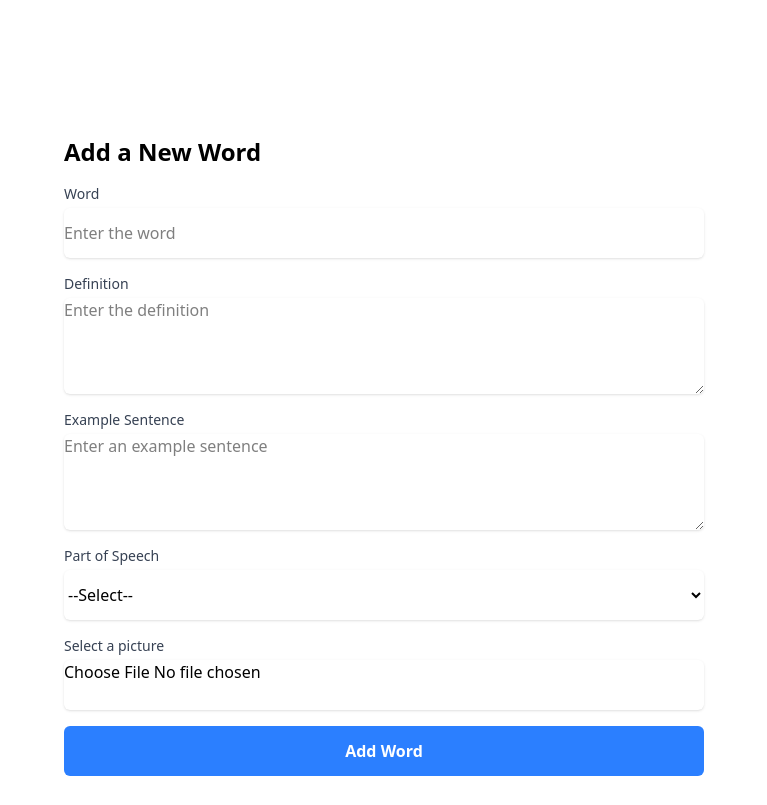
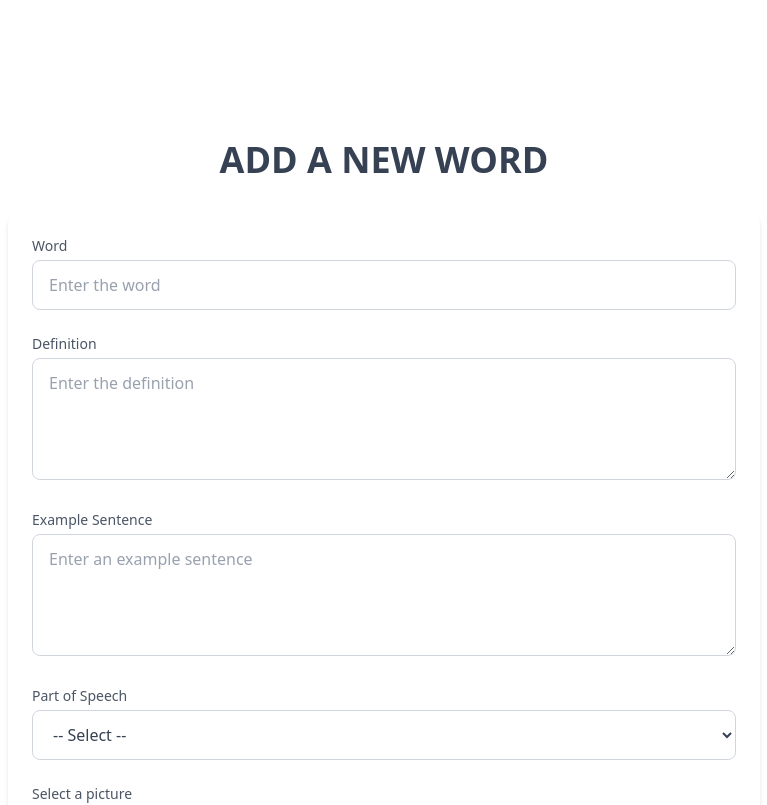
Before and after one commit to lazalajochy/english-app, a React (Vite) app: page /english-app/dashboard in a window 1280 px wide. Shown: the part 680-1485 px from the top of the page, without its empty margins (256-1023 px from the left). Built offline with nearby package versions, Linux system fonts and the light colour scheme; sample sign-in values are in the browser's storage.

Commit message:
update the view-2

```diff
--- a/src/components/AddWord.tsx
+++ b/src/components/AddWord.tsx
@@ -2,7 +2,6 @@ import { useState } from "react";
 import request from "../utils/request";
 import { RootState } from "../store";
 import { useSelector } from "react-redux";
-import { motion } from "framer-motion";
 
 
 export const AddWord = () => {
@@ -55,82 +54,85 @@ export const AddWord = () => {
     };
 
     return (
-        <motion.div
-            initial={{ opacity: 0, y: 40 }}
-            animate={{ opacity: 1, y: 0 }}
-            transition={{ duration: 0.6, ease: "easeOut" }}
-            className="max-w-2xl mx-auto p-4"
-            id="Addword"
-        >
-                <h1 className="text-2xl font-bold mb-4">Add a New Word</h1>
-                <form className="space-y-4" onSubmit={sendData}>
+        <div id="Addword" className="w-full bg-white py-5">
+            <div className="max-w-[800px] mx-auto px-6">
+                <p className="text-gray-700 font-extrabold text-3xl sm:text-4xl text-center uppercase mb-8">
+                    Add a New Word
+                </p>
+
+                <form className="space-y-6  p-6 rounded-xl shadow-md" onSubmit={sendData}>
                     <div>
-                        <label className="block text-sm font-medium text-gray-700">Word</label>
+                        <label className="block text-sm font-medium text-gray-600 mb-1">Word</label>
                         <input
                             type="text"
                             name="word"
                             value={word.word}
                             onChange={handleChange}
-                            className="mt-1 block w-full h-[50px] border-gray-300 rounded-md shadow-sm focus:border-blue-500 focus:ring-blue-500"
                             placeholder="Enter the word"
+                            className="w-full rounded-lg border border-gray-300 focus:border-blue-500 focus:ring-blue-500 focus:ring-2 px-4 py-3 text-gray-700 placeholder-gray-400 transition"
                         />
                     </div>
+
                     <div>
-                        <label className="block text-sm font-medium text-gray-700">Definition</label>
+                        <label className="block text-sm font-medium text-gray-600 mb-1">Definition</label>
                         <textarea
                             name="definition"
                             value={word.definition}
                             onChange={handleChange}
-                            className="mt-1 block w-full border-gray-300 rounded-md shadow-sm focus:border-blue-500 focus:ring-blue-500"
                             placeholder="Enter the definition"
                             rows={4}
+                            className="w-full rounded-lg border border-gray-300 focus:border-blue-500 focus:ring-blue-500 focus:ring-2 px-4 py-3 text-gray-700 placeholder-gray-400 transition"
                         ></textarea>
                     </div>
+
                     <div>
-                        <label className="block text-sm font-medium text-gray-700">Example Sentence</label>
+                        <label className="block text-sm font-medium text-gray-600 mb-1">Example Sentence</label>
                         <textarea
                             name="example"
                             value={word.example}
                             onChange={handleChange}
-                            className="mt-1 block w-full border-gray-300 rounded-md shadow-sm focus:border-blue-500 focus:ring-blue-500"
                             placeholder="Enter an example sentence"
                             rows={4}
+                            className="w-full rounded-lg border border-gray-300 focus:border-blue-500 focus:ring-blue-500 focus:ring-2 px-4 py-3 text-gray-700 placeholder-gray-400 transition"
                         ></textarea>
                     </div>
+
                     <div>
-                        <label className="block text-sm font-medium text-gray-700">Part of Speech</label>
+                        <label className="block text-sm font-medium text-gray-600 mb-1">Part of Speech</label>
                         <select
                             name="partOfSpeech"
                             value={word.partOfSpeech}
                             onChange={handleChange}
-                            className="mt-1 block w-full h-[50px] border-gray-300 rounded-md shadow-sm focus:border-blue-500 focus:ring-blue-500"
+                            className="w-full rounded-lg border border-gray-300 focus:border-blue-500 focus:ring-blue-500 focus:ring-2 px-4 py-3 text-gray-700 transition"
                         >
-                            <option value="">--Select--</option>
+                            <option value="">-- Select --</option>
                             <option value="noun">Noun</option>
                             <option value="verb">Verb</option>
                             <option value="adjective">Adjective</option>
                             <option value="adverb">Adverb</option>
                         </select>
                     </div>
+
                     <div>
-                        <label className="block text-sm font-medium text-gray-700">Select a picture</label>
+                        <label className="block text-sm font-medium text-gray-600 mb-1">Select a picture</label>
                         <input
                             type="file"
                             accept="image/*"
                             onChange={handleFileChange}
-                            className="mt-1 block w-full h-[50px] border-gray-300 rounded-md shadow-sm focus:border-blue-500 focus:ring-blue-500"
+                            className="w-full rounded-lg border border-gray-300 focus:border-blue-500 focus:ring-blue-500 focus:ring-2 px-4 py-2 text-gray-700 transition"
                         />
                     </div>
+
                     <div>
                         <button
                             type="submit"
-                            className="w-full h-[50px] bg-blue-500 text-white font-semibold rounded-md hover:bg-blue-600 focus:outline-none focus:ring-2 focus:ring-blue-500 focus:ring-offset-2 transition duration-300"
+                            className="w-full bg-[#00df9a]  text-white font-semibold rounded-lg px-4 py-3 transition duration-300 focus:outline-none focus:ring-4 focus:ring-blue-300"
                         >
                             Add Word
                         </button>
                     </div>
                 </form>
-
-        </motion.div>
-    );
+            </div>
+        </div>
+    )
 };
--- a/src/pages/Dashboard.tsx
+++ b/src/pages/Dashboard.tsx
@@ -5,7 +5,7 @@ import { AddWord } from "../components/AddWord"
 
 export const Dashboard = () => {
     return (
-        <div className="dashboard">
+        <div className="dashboard scroll-smooth">
             <Head />
             <Hero/>
             <AddWord/>
```
